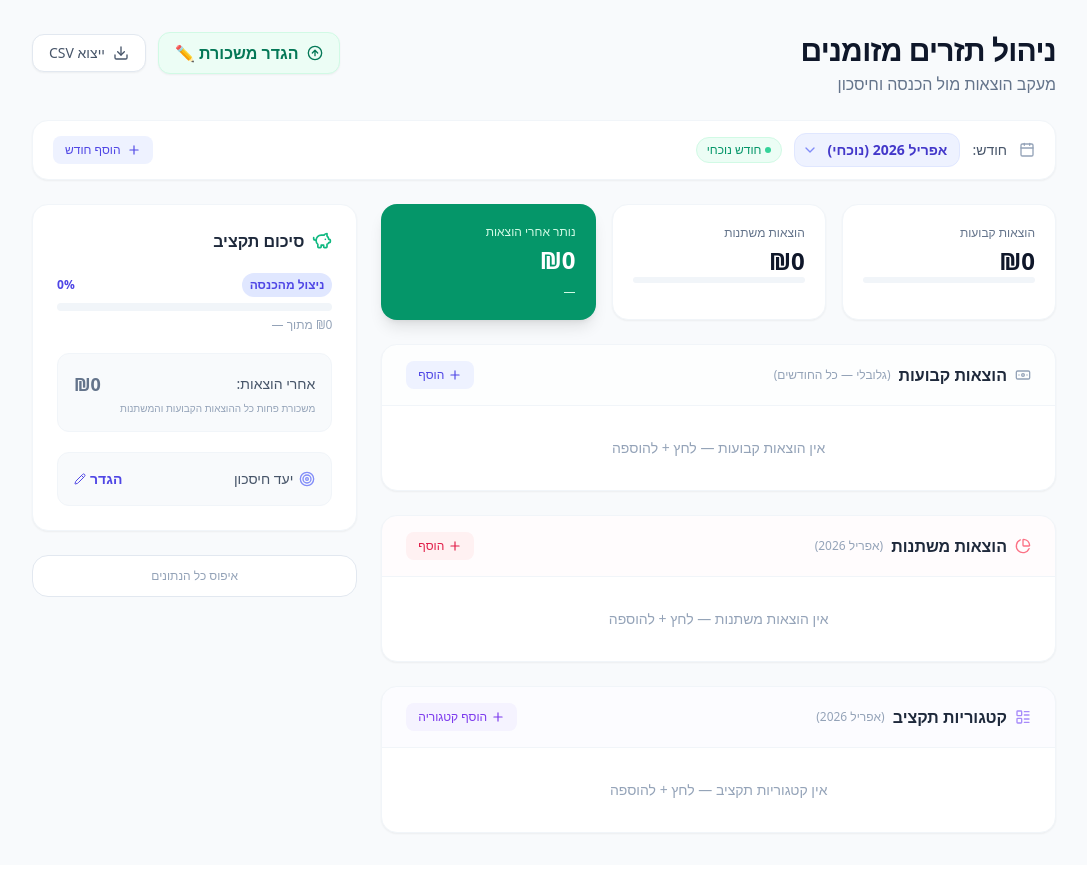
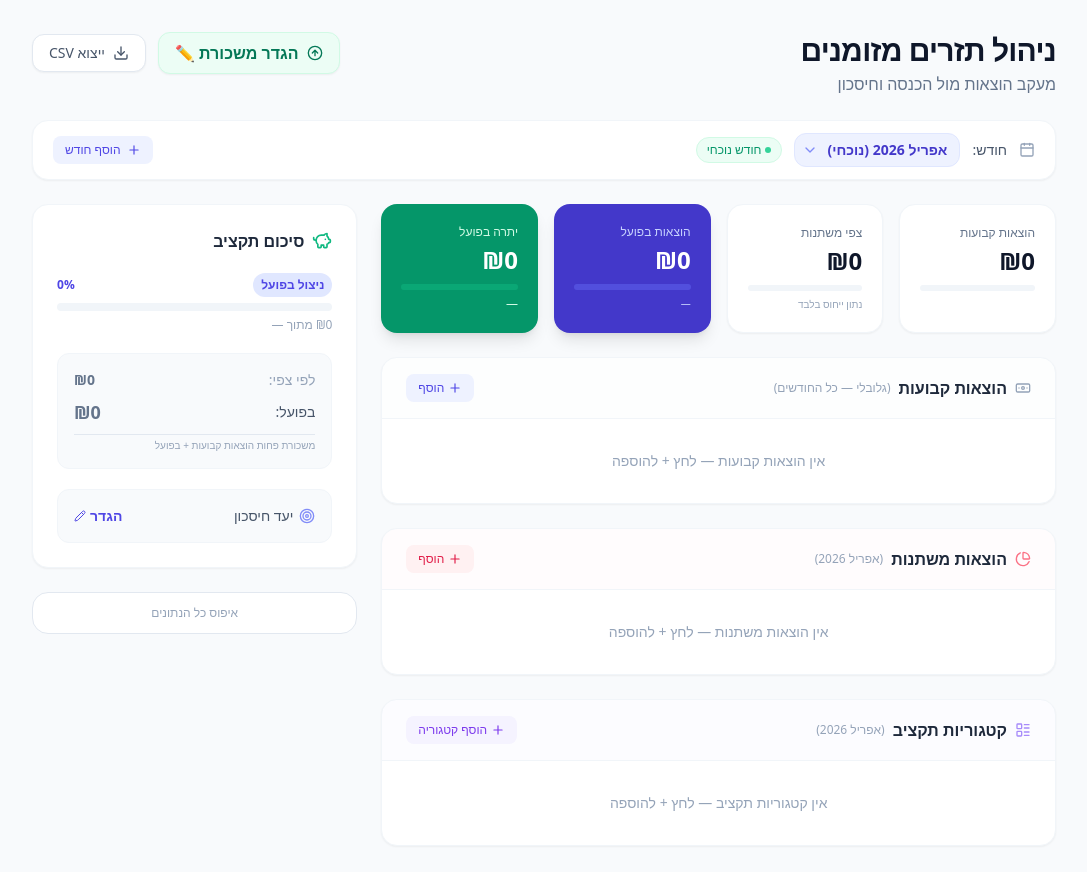
Before and after one commit to worktal621-star/finance-app-project, a React (Create React App) app: page / in a window 1280 px wide. Shown: the top 872 px of the page, without its empty margins (96-1183 px from the left). Built offline with nearby package versions, Linux system fonts and the light colour scheme.

Commit message:
Update App.js

```diff
--- a/src/App.js
+++ b/src/App.js
@@ -1,4 +1,4 @@
-import React, { useState, useEffect } from "react";
+import React, { useState, useEffect, useMemo } from "react";
 import {
   PieChart as PieChartIcon,
   Banknote,
@@ -71,7 +71,6 @@ function initStorage() {
     if (!saved.months[current]) {
       saved.months[current] = emptyMonth();
     }
-    // backfill categories for older months that lack it
     Object.keys(saved.months).forEach((ym) => {
       if (!saved.months[ym].categories) saved.months[ym].categories = [];
     });
@@ -84,7 +83,7 @@ function initStorage() {
   };
 }
 
-// ─── CSV export (extended with categories + actual) ───────────────────────────
+// ─── CSV export ───────────────────────────────────────────────────────────────
 
 function exportCSV(salary, fixedExpenses, months) {
   const rows = [["חודש", "קטגוריה / שם", "סכום מוערך / תקציב", "בפועל", "סוג"]];
@@ -138,9 +137,8 @@ const Field = ({ label, children }) => (
 const inputCls =
   "w-full border border-slate-200 rounded-xl px-3 py-2 text-sm text-slate-800 focus:outline-none focus:ring-2 focus:ring-indigo-300";
 
-// Generic progress bar — thresholds configurable
 const ProgressBar = ({ value, max, thresholds }) => {
-  const pct = max === 0 ? 0 : Math.min(120, (value / max) * 100); // allow overflow visual
+  const pct = max === 0 ? 0 : Math.min(120, (value / max) * 100);
   const displayPct = Math.min(100, pct);
   const lo = thresholds?.lo ?? 80;
   const hi = thresholds?.hi ?? 100;
@@ -155,13 +153,10 @@ const ProgressBar = ({ value, max, thresholds }) => {
   );
 };
 
-// ── Inline-editable expense row — now with optional "actual" column ──
+// ── Inline-editable expense row with optional "actual" column ──
 const ExpenseRow = ({ item, onEdit, onDelete, readOnly, showActual }) => {
   const [editing, setEditing] = useState(false);
-  const [form, setForm] = useState({
-    category: item.category,
-    amount: String(item.amount),
-  });
+  const [form, setForm] = useState({ category: item.category, amount: String(item.amount) });
   const [actualDraft, setActualDraft] = useState(String(item.actual ?? ""));
   const [editingActual, setEditingActual] = useState(false);
 
@@ -310,7 +305,6 @@ const CategoryCard = ({ cat, onEdit, onDelete, readOnly }) => {
   return (
     <div className="bg-white rounded-xl border border-slate-100 shadow-sm overflow-hidden hover:shadow-md transition-shadow">
       <div className="px-4 pt-4 pb-3">
-        {/* header row */}
         <div className="flex items-start justify-between gap-2 mb-3">
           <div className="flex-1 min-w-0">
             {editingName && !readOnly ? (
@@ -343,7 +337,10 @@ const CategoryCard = ({ cat, onEdit, onDelete, readOnly }) => {
           </div>
           {!readOnly && !editingName && (
             <div className="flex gap-1 flex-shrink-0">
-              <button onClick={() => { setNameDraft({ name: cat.name, budget: String(cat.budget) }); setEditingName(true); }} className="p-1 text-slate-300 hover:text-indigo-500 transition-colors">
+              <button
+                onClick={() => { setNameDraft({ name: cat.name, budget: String(cat.budget) }); setEditingName(true); }}
+                className="p-1 text-slate-300 hover:text-indigo-500 transition-colors"
+              >
                 <Pencil className="w-3.5 h-3.5" />
               </button>
               <button onClick={onDelete} className="p-1 text-slate-300 hover:text-red-500 transition-colors">
@@ -355,7 +352,6 @@ const CategoryCard = ({ cat, onEdit, onDelete, readOnly }) => {
 
         {!editingName && (
           <>
-            {/* progress bar */}
             <div className="mb-2">
               <div className="h-2 w-full bg-slate-100 rounded-full overflow-hidden">
                 <div
@@ -365,7 +361,6 @@ const CategoryCard = ({ cat, onEdit, onDelete, readOnly }) => {
               </div>
             </div>
 
-            {/* stats row */}
             <div className="flex items-center justify-between gap-2">
               <div className="text-right">
                 <p className="text-[10px] text-slate-400 mb-0.5">בפועל</p>
@@ -449,13 +444,23 @@ export default function App() {
   const totalVariable = variableExpenses.reduce((s, i) => s + num(i.amount), 0);
   const totalExpenses = totalFixed + totalVariable;
   const salaryNum = num(salary);
-  const remainingAfterExpenses = salaryNum - totalExpenses;
+  const remainingAfterExpenses = salaryNum - totalExpenses;   // צפי — נשמר ללא שינוי
   const remainingAfterGoal = remainingAfterExpenses - num(savingGoal);
   const usagePct = salaryNum > 0 ? Math.min(100, (totalExpenses / salaryNum) * 100) : 0;
   const savingsPct = salaryNum > 0 ? ((num(savingGoal) / salaryNum) * 100).toFixed(1) : "0";
   const savingGoalPct = num(savingGoal) > 0
     ? Math.min(100, ((salaryNum - totalExpenses) / num(savingGoal)) * 100)
     : 0;
+
+  // ── actual total: variable actual + categories spent ──
+  const actualTotal = useMemo(() => {
+    const varActual = variableExpenses.reduce((s, i) => s + num(i.actual ?? i.amount), 0);
+    const catSpent  = categories.reduce((s, c) => s + num(c.spent), 0);
+    return varActual + catSpent;
+  }, [variableExpenses, categories]);
+
+  const remainingActual = salaryNum - (totalFixed + actualTotal);
+  const actualPct = salaryNum > 0 ? Math.min(100, ((totalFixed + actualTotal) / salaryNum) * 100) : 0;
 
   const remainColor = (v) =>
     v < 0 ? "text-red-500" : v === 0 ? "text-slate-500" : "text-emerald-600";
@@ -645,23 +650,60 @@ export default function App() {
         {/* ── Left column ── */}
         <div className="lg:col-span-2 space-y-6">
 
-          {/* Summary cards */}
-          <div className="grid grid-cols-1 sm:grid-cols-3 gap-4">
+          {/* ── Summary cards: 4 cards in 2×2 grid ── */}
+          <div className="grid grid-cols-2 lg:grid-cols-4 gap-4">
+
+            {/* הוצאות קבועות */}
             <div className="bg-white p-5 rounded-2xl shadow-sm border border-slate-100">
               <p className="text-slate-500 text-xs font-medium uppercase">הוצאות קבועות</p>
               <h2 className="text-2xl font-bold text-slate-900 mt-1">₪{totalFixed.toLocaleString()}</h2>
-              <ProgressBar value={totalFixed} max={salaryNum} />
+              <div className="mt-2">
+                <ProgressBar value={totalFixed} max={salaryNum} />
+              </div>
+              {salaryNum > 0 && (
+                <p className="text-[10px] text-slate-400 mt-1.5">
+                  {((totalFixed / salaryNum) * 100).toFixed(1)}% מההכנסה
+                </p>
+              )}
             </div>
+
+            {/* צפי הוצאות משתנות — reference */}
             <div className="bg-white p-5 rounded-2xl shadow-sm border border-slate-100">
-              <p className="text-slate-500 text-xs font-medium uppercase">הוצאות משתנות</p>
+              <p className="text-slate-500 text-xs font-medium uppercase">צפי משתנות</p>
               <h2 className="text-2xl font-bold text-slate-900 mt-1">₪{totalVariable.toLocaleString()}</h2>
-              <ProgressBar value={totalVariable} max={salaryNum} />
+              <div className="mt-2">
+                <ProgressBar value={totalVariable} max={salaryNum} />
+              </div>
+              <p className="text-[10px] text-slate-400 mt-1.5">נתון ייחוס בלבד</p>
             </div>
+
+            {/* הוצאות בפועל — חדש */}
+            <div className="bg-indigo-700 p-5 rounded-2xl shadow-lg text-white">
+              <p className="text-indigo-200 text-xs font-medium uppercase">הוצאות בפועל</p>
+              <h2 className="text-2xl font-bold mt-1">₪{actualTotal.toLocaleString()}</h2>
+              <div className="mt-2 h-1.5 w-full bg-indigo-500/50 rounded-full overflow-hidden">
+                <div
+                  className="h-full bg-white/70 rounded-full transition-all"
+                  style={{ width: `${actualPct}%` }}
+                />
+              </div>
+              <p className="text-[10px] text-indigo-200 mt-1.5">
+                {salaryNum > 0 ? `${actualPct.toFixed(1)}% מההכנסה` : "—"}
+              </p>
+            </div>
+
+            {/* יתרה בפועל */}
             <div className="bg-emerald-600 p-5 rounded-2xl shadow-lg text-white">
-              <p className="text-emerald-100 text-xs font-medium uppercase">נותר אחרי הוצאות</p>
-              <h2 className="text-2xl font-bold mt-1">₪{remainingAfterExpenses.toLocaleString()}</h2>
-              <p className="text-xs text-emerald-100 mt-2 font-medium">
-                {salaryNum > 0 ? `${(100 - usagePct).toFixed(1)}% מההכנסה` : "—"}
+              <p className="text-emerald-100 text-xs font-medium uppercase">יתרה בפועל</p>
+              <h2 className="text-2xl font-bold mt-1">₪{remainingActual.toLocaleString()}</h2>
+              <div className="mt-2 h-1.5 w-full bg-emerald-500/50 rounded-full overflow-hidden">
+                <div
+                  className="h-full bg-white/70 rounded-full transition-all"
+                  style={{ width: `${salaryNum > 0 ? Math.min(100, Math.max(0, (remainingActual / salaryNum) * 100)) : 0}%` }}
+                />
+              </div>
+              <p className="text-xs text-emerald-100 mt-1.5 font-medium">
+                {salaryNum > 0 ? `${(100 - actualPct).toFixed(1)}% מההכנסה` : "—"}
               </p>
             </div>
           </div>
@@ -755,11 +797,11 @@ export default function App() {
               <div className="px-6 py-3 bg-slate-50/60 border-t border-slate-100 flex justify-between text-sm font-bold text-slate-700">
                 <span>צפי סה"כ: ₪{totalVariable.toLocaleString()}</span>
                 {(() => {
-                  const totalActual = variableExpenses.reduce((s, i) => s + num(i.actual ?? i.amount), 0);
-                  const diff = totalActual - totalVariable;
+                  const totalActualVar = variableExpenses.reduce((s, i) => s + num(i.actual ?? i.amount), 0);
+                  const diff = totalActualVar - totalVariable;
                   return (
                     <span className={diff > 0 ? "text-red-500" : diff < 0 ? "text-emerald-600" : "text-slate-400"}>
-                      בפועל: ₪{totalActual.toLocaleString()}
+                      בפועל: ₪{totalActualVar.toLocaleString()}
                       {diff !== 0 && <span className="mr-1 text-xs">({diff > 0 ? "+" : ""}₪{diff.toLocaleString()})</span>}
                     </span>
                   );
@@ -768,7 +810,7 @@ export default function App() {
             )}
           </div>
 
-          {/* ── Budget Categories ── */}
+          {/* Budget Categories */}
           <div className="bg-white rounded-2xl shadow-sm border border-slate-100 overflow-hidden">
             <div className="px-6 py-4 border-b border-slate-100 bg-violet-50/30 flex justify-between items-center">
               <h3 className="font-bold text-slate-800 flex items-center gap-2">
@@ -792,10 +834,9 @@ export default function App() {
               </p>
             ) : (
               <>
-                {/* summary strip */}
                 {(() => {
                   const totalBudget = categories.reduce((s, c) => s + num(c.budget), 0);
-                  const totalSpent = categories.reduce((s, c) => s + num(c.spent), 0);
+                  const totalSpent  = categories.reduce((s, c) => s + num(c.spent), 0);
                   return (
                     <div className="px-6 py-2.5 bg-slate-50/40 border-b border-slate-100 flex gap-6 text-xs text-slate-500">
                       <span>תקציב כולל: <span className="font-semibold text-slate-700">₪{totalBudget.toLocaleString()}</span></span>
@@ -830,32 +871,43 @@ export default function App() {
             </h3>
 
             <div className="space-y-5">
-              {/* usage bar */}
+
+              {/* usage bar — based on actual */}
               <div>
                 <div className="flex items-center justify-between mb-1.5">
-                  <span className="text-xs font-semibold py-1 px-2 rounded-full text-indigo-600 bg-indigo-100 uppercase">ניצול מהכנסה</span>
-                  <span className="text-xs font-semibold text-indigo-600">{usagePct.toFixed(0)}%</span>
+                  <span className="text-xs font-semibold py-1 px-2 rounded-full text-indigo-600 bg-indigo-100 uppercase">ניצול בפועל</span>
+                  <span className="text-xs font-semibold text-indigo-600">{actualPct.toFixed(0)}%</span>
                 </div>
                 <div className="overflow-hidden h-2 rounded bg-slate-100">
                   <div
-                    style={{ width: `${usagePct}%` }}
-                    className={`h-full rounded transition-all ${usagePct >= 90 ? "bg-red-400" : usagePct >= 70 ? "bg-amber-400" : "bg-indigo-500"}`}
+                    style={{ width: `${actualPct}%` }}
+                    className={`h-full rounded transition-all ${
+                      actualPct >= 90 ? "bg-red-400" : actualPct >= 70 ? "bg-amber-400" : "bg-indigo-500"
+                    }`}
                   />
                 </div>
                 <p className="text-xs text-slate-400 mt-1.5">
-                  ₪{totalExpenses.toLocaleString()} מתוך {salaryNum > 0 ? `₪${salaryNum.toLocaleString()}` : "—"}
+                  ₪{(totalFixed + actualTotal).toLocaleString()} מתוך {salaryNum > 0 ? `₪${salaryNum.toLocaleString()}` : "—"}
                 </p>
               </div>
 
-              {/* remaining after expenses */}
-              <div className="bg-slate-50 rounded-xl p-4 border border-slate-100">
-                <div className="flex justify-between items-center mb-1">
-                  <span className="text-sm text-slate-600 font-medium">אחרי הוצאות:</span>
-                  <span className={`text-lg font-bold ${remainColor(remainingAfterExpenses)}`}>
+              {/* remaining — shows both estimated and actual */}
+              <div className="bg-slate-50 rounded-xl p-4 border border-slate-100 space-y-2">
+                <div className="flex justify-between items-center">
+                  <span className="text-sm text-slate-400">לפי צפי:</span>
+                  <span className={`text-sm font-semibold ${remainColor(remainingAfterExpenses)}`}>
                     ₪{remainingAfterExpenses.toLocaleString()}
                   </span>
                 </div>
-                <p className="text-[10px] text-slate-400 leading-tight">משכורת פחות כל ההוצאות הקבועות והמשתנות</p>
+                <div className="flex justify-between items-center">
+                  <span className="text-sm text-slate-600 font-medium">בפועל:</span>
+                  <span className={`text-lg font-bold ${remainColor(remainingActual)}`}>
+                    ₪{remainingActual.toLocaleString()}
+                  </span>
+                </div>
+                <p className="text-[10px] text-slate-400 leading-tight pt-1 border-t border-slate-200">
+                  משכורת פחות הוצאות קבועות + בפועל
+                </p>
               </div>
 
               {/* saving goal */}
@@ -922,11 +974,11 @@ export default function App() {
                 <div className="space-y-2 pt-1">
                   <h4 className="text-xs font-bold text-slate-400 uppercase">מסקנות מהירות</h4>
                   <div className="flex items-center gap-2 text-sm text-slate-700">
-                    <div className={`w-1.5 h-1.5 rounded-full flex-shrink-0 ${usagePct > 90 ? "bg-red-400" : usagePct > 70 ? "bg-amber-400" : "bg-emerald-400"}`} />
+                    <div className={`w-1.5 h-1.5 rounded-full flex-shrink-0 ${actualPct > 90 ? "bg-red-400" : actualPct > 70 ? "bg-amber-400" : "bg-emerald-400"}`} />
                     <span>
-                      {usagePct > 90 ? "הוצאות גבוהות — כדאי לבחון קיצוצים"
-                        : usagePct > 70 ? `ניצול ${usagePct.toFixed(0)}% מהמשכורת`
-                        : `שיעור חיסכון מצוין (${(100 - usagePct).toFixed(1)}%)`}
+                      {actualPct > 90 ? "הוצאות בפועל גבוהות — כדאי לבחון קיצוצים"
+                        : actualPct > 70 ? `ניצול בפועל ${actualPct.toFixed(0)}% מהמשכורת`
+                        : `שיעור חיסכון מצוין (${(100 - actualPct).toFixed(1)}%)`}
                     </span>
                   </div>
                   {num(savingGoal) > 0 && num(savingGoal) > remainingAfterExpenses && (
```
